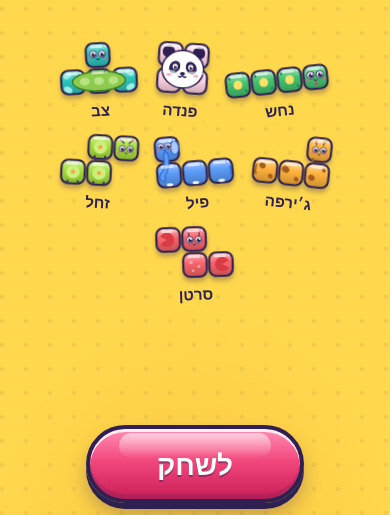
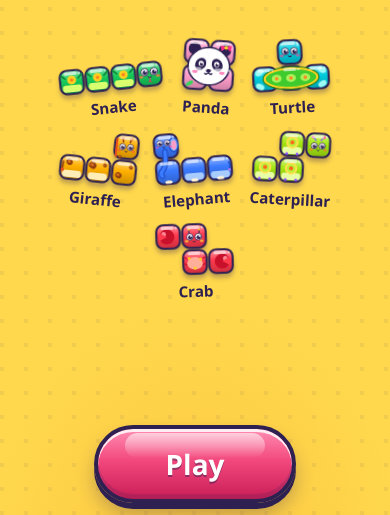
Before and after one commit to asafne2000-collab/animal-blocks, a plain HTML site: page index.html in a window 390 px wide. Shown: the part 329-844 px from the top of the page. Drawn offline with Linux system fonts and the light colour scheme.

Commit message:
Switch to English and make the animals more colorful
- All text in English with a left-to-right layout ("Well done!",
  "Next level", "Oops! Try again?"); icons kept wherever possible
- Rounded system font first (SF Pro Rounded on iPhone)
- Brighter, more saturated main colors for all seven animals
- More color inside each animal: lighter bellies, per-animal cheek
  colors, stripes, two-tone spots, rings, a bow, a pink inner ear

Co-Authored-By: Claude Opus 5.5 <noreply@anthropic.com>

```diff
--- a/index.html
+++ b/index.html
@@ -1,14 +1,14 @@
 <!doctype html>
-<html lang="he" dir="rtl">
+<html lang="en" dir="ltr">
 <head>
 <meta charset="utf-8">
 <meta name="viewport" content="width=device-width, initial-scale=1, maximum-scale=1, user-scalable=no, viewport-fit=cover">
 <meta name="apple-mobile-web-app-capable" content="yes">
 <meta name="mobile-web-app-capable" content="yes">
-<meta name="apple-mobile-web-app-title" content="בלוקי חיות">
+<meta name="apple-mobile-web-app-title" content="Animal Blocks">
 <meta name="apple-mobile-web-app-status-bar-style" content="default">
 <meta name="theme-color" content="#FFD84D">
-<title>בלוקי חיות</title>
+<title>Animal Blocks</title>
 <style>
 /* =========================================================
    DESIGN TOKENS
@@ -32,7 +32,7 @@
   /* depth: top highlight, bottom inner shade, solid ink base, soft drop shadow */
   --depth: inset 0 3px 0 rgba(255, 255, 255, .85), inset 0 -5px 0 rgba(46, 33, 82, .16), 0 6px 0 var(--ink), 0 12px 18px rgba(46, 33, 82, .28);
   --depth-pressed: inset 0 3px 0 rgba(255, 255, 255, .6), inset 0 -2px 0 rgba(46, 33, 82, .16), 0 2px 0 var(--ink), 0 4px 8px rgba(46, 33, 82, .25);
-  --font: "Rubik", "Varela Round", "Arial Rounded MT Bold", "Segoe UI", system-ui, -apple-system, Arial, sans-serif;
+  --font: ui-rounded, "SF Pro Rounded", "Nunito", "Rubik", "Varela Round", "Arial Rounded MT Bold", "Segoe UI", system-ui, -apple-system, Arial, sans-serif;
   --safe-t: env(safe-area-inset-top, 0px);
   --safe-b: env(safe-area-inset-bottom, 0px);
 }
@@ -124,7 +124,7 @@ button:focus-visible { outline: 4px solid #fff; outline-offset: 3px; }
   text-shadow: 0 7px 0 var(--ink);
 }
 .title span:first-child { font-size: clamp(3.4rem, 19vw, 5.6rem); transform: rotate(-4deg); }
-.title span:last-child { font-size: clamp(4rem, 23vw, 6.6rem); color: var(--berry); transform: rotate(3deg); margin-top: -.08em; }
+.title span:last-child { font-size: clamp(3.6rem, 21vw, 6rem); color: var(--berry); transform: rotate(3deg); margin-top: -.08em; }
 .cast {
   display: flex; flex-wrap: wrap; justify-content: center; align-items: flex-end;
   gap: 14px 18px; max-width: 360px;
@@ -290,7 +290,7 @@ button:focus-visible { outline: 4px solid #fff; outline-offset: 3px; }
 </svg>
 
 <!-- Shown only when a phone is held sideways -->
-<div class="turn-phone" aria-label="סובבו את הטלפון">
+<div class="turn-phone" aria-label="Turn your phone upright">
   <svg viewBox="0 0 96 96" aria-hidden="true">
     <rect x="30" y="12" width="36" height="64" rx="8" fill="#FFF7E3" stroke="#2E2152" stroke-width="4"/>
     <circle cx="48" cy="66" r="3" fill="#2E2152"/>
@@ -300,24 +300,24 @@ button:focus-visible { outline: 4px solid #fff; outline-offset: 3px; }
 
 <!-- ============ HOME ============ -->
 <section class="screen" id="home">
-  <button class="icon-btn settings-btn" data-go="settings" aria-label="הגדרות">
+  <button class="icon-btn settings-btn" data-go="settings" aria-label="Settings">
     <svg viewBox="0 0 24 24"><circle cx="12" cy="12" r="3.2"/><path d="M12 2.8v2.6M12 18.6v2.6M21.2 12h-2.6M5.4 12H2.8M18.5 5.5l-1.8 1.8M7.3 16.7l-1.8 1.8M18.5 18.5l-1.8-1.8M7.3 7.3 5.5 5.5"/></svg>
   </button>
-  <h1 class="title"><span>בלוקי</span><span>חיות</span></h1>
+  <h1 class="title"><span>Animal</span><span>Blocks</span></h1>
   <div class="cast" id="cast"></div>
   <div class="home-foot">
     <p class="home-stars" id="homeStars"></p>
-    <button class="btn primary big" data-go="map">לשחק</button>
+    <button class="btn primary big" data-go="map">Play</button>
   </div>
 </section>
 
 <!-- ============ MAP ============ -->
 <section class="screen" id="map">
   <header class="bar">
-    <button class="icon-btn" data-go="home" aria-label="חזרה">
-      <svg viewBox="0 0 24 24"><path d="M9 5l7 7-7 7"/></svg>
+    <button class="icon-btn" data-go="home" aria-label="Back">
+      <svg viewBox="0 0 24 24"><path d="M15 5l-7 7 7 7"/></svg>
     </button>
-    <h2>מפת השלבים</h2>
+    <h2>Level map</h2>
     <span class="star-count" id="mapStars"></span>
   </header>
   <div class="map-scroll" id="mapScroll"><div class="map-path" id="mapPath"></div></div>
@@ -326,14 +326,14 @@ button:focus-visible { outline: 4px solid #fff; outline-offset: 3px; }
 <!-- ============ SETTINGS ============ -->
 <section class="screen" id="settings">
   <header class="bar">
-    <button class="icon-btn" data-go="home" aria-label="חזרה">
-      <svg viewBox="0 0 24 24"><path d="M9 5l7 7-7 7"/></svg>
+    <button class="icon-btn" data-go="home" aria-label="Back">
+      <svg viewBox="0 0 24 24"><path d="M15 5l-7 7 7 7"/></svg>
     </button>
-    <h2>הגדרות</h2>
+    <h2>Settings</h2>
   </header>
-  <div class="choice" role="radiogroup" aria-label="איך מזיזים את החיות">
+  <div class="choice" role="radiogroup" aria-label="How to move the animals">
     <!-- Mode 1: dragging hand -->
-    <button class="option" role="radio" data-control="drag" aria-label="גרירה חופשית">
+    <button class="option" role="radio" data-control="drag" aria-label="Free drag">
       <svg viewBox="0 0 96 96" aria-hidden="true">
         <rect x="3" y="3" width="90" height="90" rx="24" fill="#43C46E"/>
         <path d="M12 58h24M60 58h24" fill="none" stroke="#FFF7E3" stroke-width="5" stroke-dasharray="0.5 9" stroke-linecap="round"/>
@@ -345,7 +345,7 @@ button:focus-visible { outline: 4px solid #fff; outline-offset: 3px; }
       <i class="tick" aria-hidden="true"></i>
     </button>
     <!-- Mode 2: swiping hand -->
-    <button class="option" role="radio" data-control="swipe" aria-label="החלקות">
+    <button class="option" role="radio" data-control="swipe" aria-label="Swipes">
       <svg viewBox="0 0 96 96" aria-hidden="true">
         <rect x="3" y="3" width="90" height="90" rx="24" fill="#4C8DF6"/>
         <path d="M36 26H14m7-7-7 7 7 7M60 26h22m-7-7 7 7-7 7" fill="none" stroke="#FFF7E3" stroke-width="5" stroke-linecap="round" stroke-linejoin="round"/>
@@ -357,45 +357,45 @@ button:focus-visible { outline: 4px solid #fff; outline-offset: 3px; }
     </button>
   </div>
   <div class="settings-foot">
-    <button class="btn quiet" id="resetBtn">למחוק את כל ההתקדמות</button>
+    <button class="btn quiet" id="resetBtn">Erase all progress</button>
   </div>
 </section>
 
 <!-- ============ GAME ============ -->
 <section class="screen" id="game">
   <header class="hud">
-    <button class="icon-btn" id="pauseBtn" aria-label="הפסקה">
+    <button class="icon-btn" id="pauseBtn" aria-label="Pause">
       <svg viewBox="0 0 24 24"><path d="M9 6v12M15 6v12"/></svg>
     </button>
-    <div class="hud-box"><span class="hud-label">שלב</span><b id="hudLevel">1</b></div>
-    <div class="hud-box grow"><span class="hud-label">ניקוד</span><b id="hudScore">0</b></div>
-    <div class="hud-box next"><span class="hud-label">הבא</span><canvas id="next"></canvas></div>
+    <div class="hud-box"><span class="hud-label">Level</span><b id="hudLevel">1</b></div>
+    <div class="hud-box grow"><span class="hud-label">Score</span><b id="hudScore">0</b></div>
+    <div class="hud-box next"><span class="hud-label">Next</span><canvas id="next"></canvas></div>
   </header>
   <div class="play" id="play"><div class="frame" id="frame"><canvas id="board"></canvas></div></div>
-  <div class="rows" id="rows" role="img" aria-label="שורות שנוקו"></div>
+  <div class="rows" id="rows" role="img" aria-label="Rows cleared"></div>
 
   <div class="overlay" id="pauseOverlay" hidden>
     <div class="panel">
-      <h2>הפסקה</h2>
-      <button class="btn primary big icon-only" id="resumeBtn" aria-label="להמשיך">
+      <h2>Paused</h2>
+      <button class="btn primary big icon-only" id="resumeBtn" aria-label="Resume">
         <svg viewBox="0 0 24 24" class="ico fill"><path d="M8 5.5v13l10.5-6.5z"/></svg>
       </button>
       <div class="row">
-        <button class="btn icon-only" id="pauseRestart" aria-label="מההתחלה"><svg viewBox="0 0 24 24" class="ico"><use href="#i-retry"/></svg></button>
-        <button class="btn icon-only" id="pauseMap" aria-label="למפה"><svg viewBox="0 0 24 24" class="ico"><use href="#i-map"/></svg></button>
+        <button class="btn icon-only" id="pauseRestart" aria-label="Restart level"><svg viewBox="0 0 24 24" class="ico"><use href="#i-retry"/></svg></button>
+        <button class="btn icon-only" id="pauseMap" aria-label="Level map"><svg viewBox="0 0 24 24" class="ico"><use href="#i-map"/></svg></button>
       </div>
     </div>
   </div>
 
   <div class="overlay" id="winOverlay" hidden>
     <div class="panel">
-      <h2>כל הכבוד!</h2>
+      <h2>Well done!</h2>
       <div class="big-stars" id="winStars"></div>
       <p class="panel-score"><span id="winScore">0</span></p>
-      <button class="btn primary big" id="nextLevelBtn">לשלב הבא</button>
+      <button class="btn primary big" id="nextLevelBtn">Next level</button>
       <div class="row">
-        <button class="btn icon-only" id="winRetry" aria-label="לשחק שוב"><svg viewBox="0 0 24 24" class="ico"><use href="#i-retry"/></svg></button>
-        <button class="btn icon-only" id="winMap" aria-label="למפה"><svg viewBox="0 0 24 24" class="ico"><use href="#i-map"/></svg></button>
+        <button class="btn icon-only" id="winRetry" aria-label="Play again"><svg viewBox="0 0 24 24" class="ico"><use href="#i-retry"/></svg></button>
+        <button class="btn icon-only" id="winMap" aria-label="Level map"><svg viewBox="0 0 24 24" class="ico"><use href="#i-map"/></svg></button>
       </div>
     </div>
   </div>
@@ -403,9 +403,9 @@ button:focus-visible { outline: 4px solid #fff; outline-offset: 3px; }
   <div class="overlay" id="overOverlay" hidden>
     <div class="panel">
       <div class="buddy" id="overBuddy"></div>
-      <h2>אופס! ננסה שוב?</h2>
-      <button class="btn primary big icon-only" id="overRetry" aria-label="ננסה שוב"><svg viewBox="0 0 24 24" class="ico"><use href="#i-retry"/></svg></button>
-      <button class="btn icon-only" id="overMap" aria-label="למפה"><svg viewBox="0 0 24 24" class="ico"><use href="#i-map"/></svg></button>
+      <h2>Oops! Try again?</h2>
+      <button class="btn primary big icon-only" id="overRetry" aria-label="Try again"><svg viewBox="0 0 24 24" class="ico"><use href="#i-retry"/></svg></button>
+      <button class="btn icon-only" id="overMap" aria-label="Level map"><svg viewBox="0 0 24 24" class="ico"><use href="#i-map"/></svg></button>
     </div>
   </div>
 </section>
@@ -505,13 +505,13 @@ const Store = (() => {
 /* ---------- 4. Pieces ---------- */
 // Cells are [x, y] inside an n×n box, in the base (spawn) orientation.
 const PIECES = {
-  I: { n: 4, cells: [[0, 1], [1, 1], [2, 1], [3, 1]], name: 'נחש', color: '#43C46E' },
-  O: { n: 2, cells: [[0, 0], [1, 0], [0, 1], [1, 1]], name: 'פנדה', color: '#FFD3E0' },
-  T: { n: 3, cells: [[1, 0], [0, 1], [1, 1], [2, 1]], name: 'צב', color: '#2CC7BE' },
-  L: { n: 3, cells: [[2, 0], [0, 1], [1, 1], [2, 1]], name: 'ג׳ירפה', color: '#FFB33C' },
-  J: { n: 3, cells: [[0, 0], [0, 1], [1, 1], [2, 1]], name: 'פיל', color: '#5B9BF8' },
-  S: { n: 3, cells: [[1, 0], [2, 0], [0, 1], [1, 1]], name: 'זחל', color: '#A8DE3C' },
-  Z: { n: 3, cells: [[0, 0], [1, 0], [1, 1], [2, 1]], name: 'סרטן', color: '#F7646A' },
+  I: { n: 4, cells: [[0, 1], [1, 1], [2, 1], [3, 1]], name: 'Snake', color: '#17CC5A' },
+  O: { n: 2, cells: [[0, 0], [1, 0], [0, 1], [1, 1]], name: 'Panda', color: '#FF9ECB' },
+  T: { n: 3, cells: [[1, 0], [0, 1], [1, 1], [2, 1]], name: 'Turtle', color: '#00CCDD' },
+  L: { n: 3, cells: [[2, 0], [0, 1], [1, 1], [2, 1]], name: 'Giraffe', color: '#FFB000' },
+  J: { n: 3, cells: [[0, 0], [0, 1], [1, 1], [2, 1]], name: 'Elephant', color: '#3B7BFF' },
+  S: { n: 3, cells: [[1, 0], [2, 0], [0, 1], [1, 1]], name: 'Caterpillar', color: '#A6E812' },
+  Z: { n: 3, cells: [[0, 0], [1, 0], [1, 1], [2, 1]], name: 'Crab', color: '#FF3B4E' },
 };
 const TYPES = Object.keys(PIECES);
 
@@ -590,9 +590,9 @@ const Art = (() => {
         circle(g, s * ex + .05 * k, ey - .025 * k, er * .25); fill(g, '#fff');
       }
     }
-    g.fillStyle = 'rgba(255, 92, 138, .55)';
-    ell(g, -.34 * k, .13 * k, .08 * k, .05 * k); g.fill();
-    ell(g, .34 * k, .13 * k, .08 * k, .05 * k); g.fill();
+    g.fillStyle = opt.cheek || 'rgba(255, 70, 140, .6)';
+    ell(g, -.34 * k, .13 * k, .085 * k, .055 * k); g.fill();
+    ell(g, .34 * k, .13 * k, .085 * k, .055 * k); g.fill();
     g.lineCap = 'round'; g.lineWidth = .045 * k; g.strokeStyle = INK;
     if (MOOD === 'happy') { // big open smile
       g.beginPath(); g.arc(0, .08 * k, .1 * k, 0, Math.PI); g.closePath(); fill(g, INK);
@@ -608,21 +608,34 @@ const Art = (() => {
     }
   }
 
+  // A lighter belly patch along the bottom of the given cells.
+  function belly(g, cells, color) {
+    for (const [x, y] of cells) { rr(g, x + .13, y + .62, .74, .26, .12); fill(g, color); }
+  }
+
   // One function per animal, drawn in its base orientation.
+  // Each has its own bright main color (PIECES[t].color) plus accents.
   const DRAW = {
-    I(g, base) { // Snake
-      tiles(g, base, 'I', '#43C46E');
+    I(g, base) { // Snake: emerald, yellow belly, yellow-orange diamonds, dark stripes
+      tiles(g, base, 'I', PIECES.I.color);
+      belly(g, [[0, 1], [1, 1], [2, 1]], '#D9FF6E');
       for (let i = 0; i < 3; i++) {
-        ell(g, i + .5, 1.5, .17, .17, Math.PI / 4); fill(g, '#FFE066');
-        circle(g, i + .2, 1.25, .05); fill(g, '#23884A');
-        circle(g, i + .8, 1.75, .05); fill(g, '#23884A');
+        g.lineWidth = .07; g.strokeStyle = '#0B8A3A'; g.lineCap = 'round';
+        g.beginPath(); g.moveTo(i + .1, 1.22); g.lineTo(i + .25, 1.36); g.moveTo(i + .75, 1.36); g.lineTo(i + .9, 1.22); g.stroke();
+        ell(g, i + .5, 1.42, .17, .17, Math.PI / 4); fill(g, '#FFD21F');
+        circle(g, i + .5, 1.42, .065); fill(g, '#FF7A1A');
       }
-      upright(g, base, 3.5, 1.47, () => face(g, .95, { tongue: true }));
+      upright(g, base, 3.5, 1.47, () => face(g, .95, { tongue: true, cheek: 'rgba(255, 120, 60, .75)' }));
     },
-    O(g, base) { // Panda (never rotates)
-      tiles(g, base, 'O', '#FFD3E0');
+    O(g, base) { // Panda: black & white on bright pink, magenta bow
+      tiles(g, base, 'O', PIECES.O.color);
+      ell(g, .3, 1.75, .16, .07, -.6); fill(g, '#36D45A'); // bamboo leaf peeking out
       circle(g, .42, .4, .24); fill(g, INK);
       circle(g, 1.58, .4, .24); fill(g, INK);
+      g.fillStyle = '#FF2E88'; // bow on the right ear
+      g.beginPath(); g.moveTo(1.62, .3); g.lineTo(1.4, .14); g.lineTo(1.44, .44); g.closePath(); g.fill();
+      g.beginPath(); g.moveTo(1.62, .3); g.lineTo(1.84, .14); g.lineTo(1.8, .44); g.closePath(); g.fill();
+      circle(g, 1.62, .3, .07); fill(g, '#FFD21F');
       ell(g, 1, 1.05, .8, .72); fill(g, '#fff'); g.lineWidth = .06; g.strokeStyle = INK; g.stroke();
       ell(g, .68, .98, .2, .25, .5); fill(g, INK);
       ell(g, 1.32, .98, .2, .25, -.5); fill(g, INK);
@@ -640,73 +653,91 @@ const Art = (() => {
       g.lineWidth = .05; g.lineCap = 'round'; g.beginPath();
       g.moveTo(1, 1.28); g.quadraticCurveTo(.93, 1.4, .86, 1.33);
       g.moveTo(1, 1.28); g.quadraticCurveTo(1.07, 1.4, 1.14, 1.33); g.stroke();
-      g.fillStyle = 'rgba(255, 92, 138, .5)';
-      ell(g, .48, 1.28, .1, .06); g.fill(); ell(g, 1.52, 1.28, .1, .06); g.fill();
+      g.fillStyle = 'rgba(255, 46, 136, .55)';
+      ell(g, .48, 1.28, .11, .065); g.fill(); ell(g, 1.52, 1.28, .11, .065); g.fill();
     },
-    T(g, base) { // Turtle
-      tiles(g, base, 'T', '#2CC7BE');
+    T(g, base) { // Turtle: turquoise skin, green shell with yellow rim and orange spots
+      tiles(g, base, 'T', PIECES.T.color);
       for (const [x, y, r] of [[.3, 1.24, -.5], [2.7, 1.24, .5], [.3, 1.78, .5], [2.7, 1.78, -.5]]) {
-        ell(g, x, y, .17, .11, r); fill(g, '#9BEDE5');
+        ell(g, x, y, .17, .11, r); fill(g, '#9DFBF6');
       }
-      ell(g, 1.5, 1.5, 1.02, .38); fill(g, '#8CCB4E'); g.lineWidth = .06; g.strokeStyle = '#3F7F22'; g.stroke();
-      for (const x of [.95, 1.5, 2.05]) { ell(g, x, 1.5, .19, .15); fill(g, '#B9E383'); }
-      upright(g, base, 1.5, .52, () => face(g, .9));
-    },
-    L(g, base) { // Giraffe
-      tiles(g, base, 'L', '#FFB33C');
-      g.fillStyle = '#A65E1C';
-      for (const [x, y, r] of [[.38, 1.32, .13], [.72, 1.7, .1], [1.28, 1.38, .15], [1.72, 1.72, .1], [2.3, 1.6, .13], [2.75, 1.28, .08], [2.28, .9, .07]]) {
-        ell(g, x, y, r, r * .85, .6); g.fill();
-      }
-      g.strokeStyle = '#A65E1C'; g.lineWidth = .06; g.lineCap = 'round';
-      g.beginPath(); g.moveTo(.15, 1.3); g.lineTo(.13, 1.56); g.stroke();
-      circle(g, .13, 1.62, .06); g.fill();
-      upright(g, base, 2.5, .56, () => {
-        g.strokeStyle = '#A65E1C'; g.lineWidth = .06; g.lineCap = 'round'; g.beginPath();
-        g.moveTo(-.13, -.24); g.lineTo(-.16, -.36); g.moveTo(.13, -.24); g.lineTo(.16, -.36); g.stroke();
-        g.fillStyle = '#A65E1C'; circle(g, -.16, -.37, .055); g.fill(); circle(g, .16, -.37, .055); g.fill();
-        face(g, .8);
+      ell(g, 1.5, 1.5, 1.02, .38); fill(g, '#3FCB2E'); g.lineWidth = .09; g.strokeStyle = '#FFD21F'; g.stroke();
+      ell(g, 1.5, 1.5, 1.08, .43); g.lineWidth = .04; g.strokeStyle = '#1F7A12'; g.stroke();
+      for (const x of [.95, 1.5, 2.05]) { ell(g, x, 1.5, .19, .15); fill(g, '#A8F25A'); circle(g, x, 1.5, .07); fill(g, '#FF8A1F'); }
+      upright(g, base, 1.5, .52, () => {
+        circle(g, -.3, -.32, .05); fill(g, '#9DFBF6'); circle(g, .32, -.28, .04); fill(g, '#9DFBF6');
+        face(g, .9, { cheek: 'rgba(255, 70, 140, .65)' });
       });
     },
-    J(g, base) { // Elephant
-      tiles(g, base, 'J', '#5B9BF8');
-      for (const x of [.5, 1.5, 2.5]) { ell(g, x, 1.87, .13, .06); fill(g, '#E9F2FF'); }
-      g.strokeStyle = '#2F6BD0'; g.lineWidth = .06; g.lineCap = 'round';
-      g.beginPath(); g.moveTo(2.86, 1.35); g.quadraticCurveTo(2.93, 1.5, 2.86, 1.62); g.stroke();
+    L(g, base) { // Giraffe: amber, two-tone brown spots, cream belly, orange mane
+      tiles(g, base, 'L', PIECES.L.color);
+      belly(g, [[0, 1], [1, 1]], '#FFEDB8');
+      for (const [x, y, r] of [[.38, 1.3, .13], [1.28, 1.34, .15], [2.3, 1.62, .13], [2.75, 1.28, .08], [2.28, .9, .07], [1.75, 1.3, .08]]) {
+        ell(g, x, y, r, r * .85, .6); fill(g, '#8F3E0E');
+        ell(g, x - r * .15, y - r * .15, r * .5, r * .42, .6); fill(g, '#D9701C');
+      }
+      g.lineWidth = .08; g.strokeStyle = '#E8501A'; g.lineCap = 'round'; // mane down the neck
+      g.beginPath(); g.moveTo(2.12, .22); g.lineTo(2.12, .9); g.stroke();
+      g.strokeStyle = '#8F3E0E'; g.lineWidth = .06;
+      g.beginPath(); g.moveTo(.15, 1.3); g.lineTo(.13, 1.56); g.stroke();
+      circle(g, .13, 1.62, .07); fill(g, '#E8501A');
+      upright(g, base, 2.5, .56, () => {
+        g.strokeStyle = '#8F3E0E'; g.lineWidth = .06; g.lineCap = 'round'; g.beginPath();
+        g.moveTo(-.13, -.24); g.lineTo(-.16, -.36); g.moveTo(.13, -.24); g.lineTo(.16, -.36); g.stroke();
+        circle(g, -.16, -.37, .06); fill(g, '#E8501A'); circle(g, .16, -.37, .06); fill(g, '#E8501A');
+        face(g, .8, { cheek: 'rgba(255, 80, 60, .6)' });
+      });
+    },
+    J(g, base) { // Elephant: bright blue, pink inner ear, light belly, cream toenails
+      tiles(g, base, 'J', PIECES.J.color);
+      belly(g, [[1, 1], [2, 1]], '#A9CCFF');
+      for (const x of [.5, 1.5, 2.5]) { ell(g, x, 1.88, .14, .06); fill(g, '#FFF4D6'); }
+      g.strokeStyle = '#1E4FC7'; g.lineWidth = .06; g.lineCap = 'round';
+      g.beginPath(); g.moveTo(2.86, 1.3); g.quadraticCurveTo(2.93, 1.45, 2.86, 1.56); g.stroke();
+      circle(g, 2.86, 1.6, .055); fill(g, '#B57CFF'); // tail tuft
       const trunk = () => { g.beginPath(); g.moveTo(.45, .7); g.quadraticCurveTo(.47, 1.25, .3, 1.42); g.quadraticCurveTo(.18, 1.53, .27, 1.63); };
-      g.lineWidth = .22; g.strokeStyle = '#2F6BD0'; trunk(); g.stroke();
-      g.lineWidth = .13; g.strokeStyle = '#5B9BF8'; trunk(); g.stroke();
-      ell(g, .8, .46, .16, .26); fill(g, '#A9CBFF'); g.lineWidth = .05; g.strokeStyle = '#2F6BD0'; g.stroke();
-      upright(g, base, .42, .42, () => face(g, .75));
+      g.lineWidth = .22; g.strokeStyle = '#1E4FC7'; trunk(); g.stroke();
+      g.lineWidth = .13; g.strokeStyle = PIECES.J.color; trunk(); g.stroke();
+      ell(g, .8, .46, .17, .27); fill(g, '#7FAEFF'); g.lineWidth = .05; g.strokeStyle = '#1E4FC7'; g.stroke();
+      ell(g, .81, .47, .1, .18); fill(g, '#FF9FC8');
+      upright(g, base, .42, .42, () => face(g, .75, { cheek: 'rgba(255, 70, 160, .65)' }));
     },
-    S(g, base) { // Caterpillar
-      tiles(g, base, 'S', '#A8DE3C');
+    S(g, base) { // Caterpillar: lime, yellow rings with orange centers, purple feet
+      tiles(g, base, 'S', PIECES.S.color);
+      belly(g, [[1, 0], [0, 1], [1, 1]], '#E9FFA6');
       for (const [x, y] of [[1, 0], [0, 1], [1, 1]]) {
-        circle(g, x + .5, y + .5, .26); fill(g, '#C9F07C');
-        circle(g, x + .5, y + .5, .08); fill(g, '#FF9F43');
-        circle(g, x + .3, y + .87, .045); fill(g, INK);
-        circle(g, x + .7, y + .87, .045); fill(g, INK);
+        circle(g, x + .5, y + .44, .24); fill(g, '#FFE14D');
+        circle(g, x + .5, y + .44, .16); fill(g, '#B8F23A');
+        circle(g, x + .5, y + .44, .08); fill(g, '#FF6B1A');
+        circle(g, x + .3, y + .88, .055); fill(g, '#8A4DFF');
+        circle(g, x + .7, y + .88, .055); fill(g, '#8A4DFF');
       }
       upright(g, base, 2.5, .57, () => {
-        g.strokeStyle = INK; g.lineWidth = .04; g.lineCap = 'round'; g.beginPath();
+        g.strokeStyle = '#8A4DFF'; g.lineWidth = .045; g.lineCap = 'round'; g.beginPath();
         g.moveTo(-.1, -.25); g.quadraticCurveTo(-.15, -.35, -.22, -.38);
         g.moveTo(.1, -.25); g.quadraticCurveTo(.15, -.35, .22, -.38); g.stroke();
-        circle(g, -.22, -.38, .05); fill(g, '#E8336D'); circle(g, .22, -.38, .05); fill(g, '#E8336D');
-        face(g, .8);
+        circle(g, -.22, -.38, .055); fill(g, '#FF2E88'); circle(g, .22, -.38, .055); fill(g, '#FF2E88');
+        face(g, .8, { cheek: 'rgba(255, 110, 40, .7)' });
       });
     },
-    Z(g, base) { // Crab
-      tiles(g, base, 'Z', '#F7646A');
+    Z(g, base) { // Crab: red, coral belly, two-tone claws, yellow spots
+      tiles(g, base, 'Z', PIECES.Z.color);
+      ell(g, 1.5, 1.55, .3, .24); fill(g, '#FFAE9A'); // belly
+      for (const [x, y] of [[1.28, 1.36], [1.72, 1.4], [1.5, 1.74]]) { circle(g, x, y, .055); fill(g, '#FFD21F'); }
       const claw = (x, y, a) => {
-        circle(g, x, y, .28); fill(g, '#D93C45');
-        g.beginPath(); g.moveTo(x, y); g.arc(x, y, .31, a - .5, a + .5); g.closePath(); fill(g, '#F7646A');
+        circle(g, x, y, .29); fill(g, '#C9102A');
+        circle(g, x + Math.cos(a) * .12, y - .1, .09); fill(g, '#FF8A94');
+        g.beginPath(); g.moveTo(x, y); g.arc(x, y, .32, a - .5, a + .5); g.closePath(); fill(g, PIECES.Z.color);
       };
       claw(.45, .5, Math.PI); claw(2.55, 1.5, 0);
-      for (const [x, y, r] of [[1.35, 1.4, .07], [1.65, 1.56, .06], [1.42, 1.72, .05]]) { circle(g, x, y, r); fill(g, '#FFA3A7'); }
+      g.strokeStyle = '#C9102A'; g.lineWidth = .05; g.lineCap = 'round'; g.beginPath(); // little legs
+      for (const y of [1.3, 1.55]) { g.moveTo(1.08, y); g.lineTo(1.18, y + .06); g.moveTo(1.92, y); g.lineTo(1.82, y + .06); }
+      g.stroke();
       upright(g, base, 1.5, .58, () => {
         g.strokeStyle = INK; g.lineWidth = .04; g.lineCap = 'round'; g.beginPath();
         g.moveTo(-.19, -.18); g.lineTo(-.2, -.32); g.moveTo(.19, -.18); g.lineTo(.2, -.32); g.stroke();
-        face(g, .85);
+        circle(g, -.2, -.33, .04); fill(g, '#FFD21F'); circle(g, .2, -.33, .04); fill(g, '#FFD21F');
+        face(g, .85, { cheek: 'rgba(255, 210, 60, .75)' });
       });
     },
   };
@@ -1344,7 +1375,7 @@ const UI = (() => {
     });
     const total = Store.totalStars(), high = Store.get().highScore;
     $('homeStars').innerHTML = total
-      ? `${star(true)}<span>${total}</span><svg class="trophy" viewBox="0 0 24 24" aria-label="שיא"><path d="M7 4h10v5a5 5 0 0 1-10 0zM7 6H4v1a3 3 0 0 0 3 3M17 6h3v1a3 3 0 0 1-3 3M12 14v4M8 20h8"/></svg><span>${high}</span>`
+      ? `${star(true)}<span>${total}</span><svg class="trophy" viewBox="0 0 24 24" aria-label="High score"><path d="M7 4h10v5a5 5 0 0 1-10 0zM7 6H4v1a3 3 0 0 0 3 3M17 6h3v1a3 3 0 0 1-3 3M12 14v4M8 20h8"/></svg><span>${high}</span>`
       : '';
   }
 
@@ -1383,11 +1414,11 @@ const UI = (() => {
       btn.style.left = x + 'px'; btn.style.top = y + 'px';
       if (locked) {
         btn.innerHTML = `<svg class="lock" viewBox="0 0 24 24" aria-hidden="true"><rect x="5" y="11" width="14" height="10" rx="3"/><path d="M8 11V8a4 4 0 0 1 8 0v3"/></svg>`;
-        btn.setAttribute('aria-label', `שלב ${level} נעול`);
+        btn.setAttribute('aria-label', `Level ${level}, locked`);
         btn.disabled = true;
       } else {
         btn.innerHTML = `<span>${level}</span>` + (got ? `<span class="mini">${star(got >= 1)}${star(got >= 2)}${star(got >= 3)}</span>` : '');
-        btn.setAttribute('aria-label', `שלב ${level}` + (got ? `, ${got} כוכבים` : ''));
+        btn.setAttribute('aria-label', `Level ${level}` + (got ? `, ${got} stars` : ''));
         btn.addEventListener('click', () => startLevel(level));
       }
       wrap.appendChild(btn);
@@ -1415,7 +1446,7 @@ const UI = (() => {
     document.querySelectorAll('[data-control]').forEach(b => b.setAttribute('aria-checked', String(b.dataset.control === m)));
     const r = $('resetBtn');
     r.classList.remove('armed');
-    r.textContent = 'למחוק את כל ההתקדמות';
+    r.textContent = 'Erase all progress';
   }
 
   // ----- Game -----
@@ -1441,7 +1472,7 @@ const UI = (() => {
       }
     }
     [...rows.children].forEach((pip, i) => pip.classList.toggle('on', i < S.lines));
-    rows.setAttribute('aria-label', `שורות: ${Math.min(S.lines, CONFIG.rowsPerLevel)} מתוך ${CONFIG.rowsPerLevel}`);
+    rows.setAttribute('aria-label', `Rows: ${Math.min(S.lines, CONFIG.rowsPerLevel)} of ${CONFIG.rowsPerLevel}`);
   }
   function togglePause() {
     const S = Game.state;
@@ -1472,8 +1503,8 @@ const UI = (() => {
     }));
     $('resetBtn').addEventListener('click', e => {
       const btn = e.currentTarget;
-      if (btn.classList.contains('armed')) { Store.reset(); btn.classList.remove('armed'); btn.textContent = 'ההתקדמות נמחקה'; }
-      else { btn.classList.add('armed'); btn.textContent = 'בטוח? לחיצה נוספת תמחק'; }
+      if (btn.classList.contains('armed')) { Store.reset(); btn.classList.remove('armed'); btn.textContent = 'Progress erased'; }
+      else { btn.classList.add('armed'); btn.textContent = 'Sure? Tap again to erase'; }
     });
     $('pauseBtn').addEventListener('click', togglePause);
     $('resumeBtn').addEventListener('click', togglePause);
```
